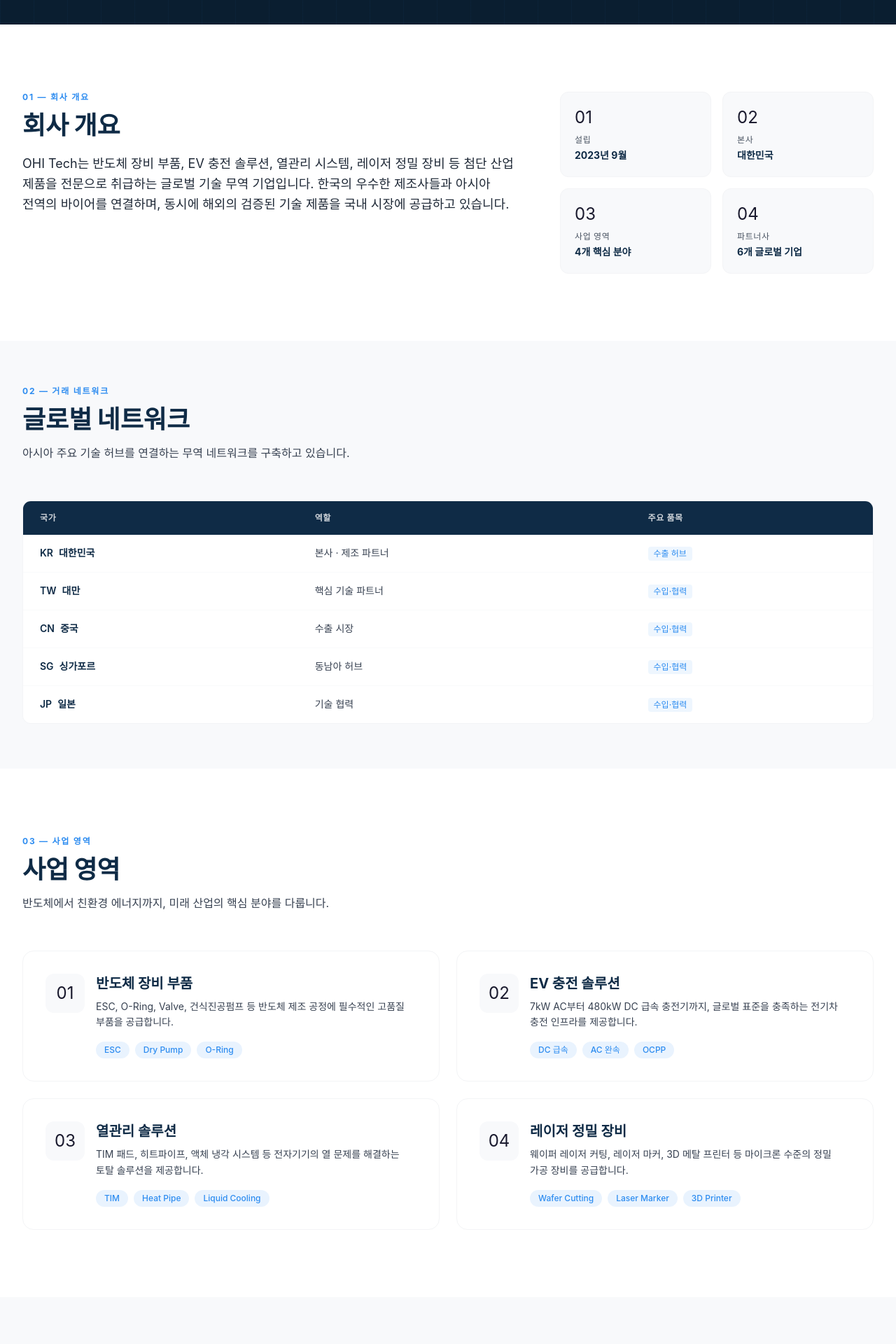
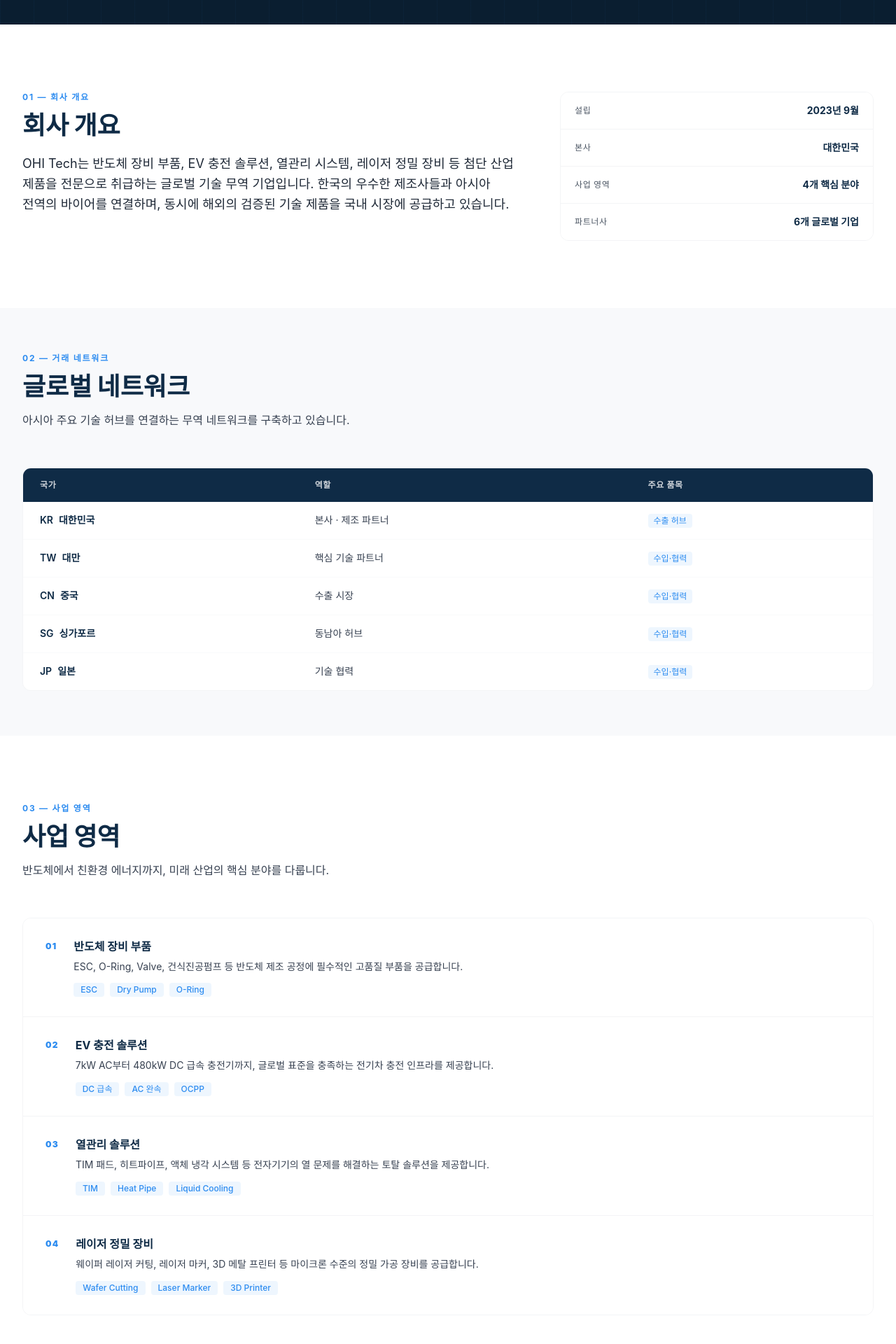
Before and after one commit to Jino00/ohitech-website, a Next.js app: page /about in a window 1280 px wide. Shown: the part 560-2480 px from the top of the page at 70% size. Built offline with nearby package versions, Linux system fonts and the light colour scheme; a web font is replaced by a local one.

Commit message:
style(design): FINDING-017~020 — about page: remove hover gradient, flatten business area cards, simplify why-us grid, dark CTA

```diff
--- a/src/app/about/page.tsx
+++ b/src/app/about/page.tsx
@@ -266,17 +266,16 @@
                 <p className="text-gray-700 text-lg leading-relaxed">{c.overviewText}</p>
               </div>
               {/* Key Facts */}
-              <div className="lg:col-span-2 grid grid-cols-2 gap-4">
+              <div className="lg:col-span-2 divide-y divide-gray-100 border border-gray-100 rounded-xl overflow-hidden">
                 {[
-                  { label: c.founded, value: c.foundedVal, icon: "01" },
-                  { label: c.hq, value: c.hqVal, icon: "02" },
-                  { label: c.business, value: c.businessVal, icon: "03" },
-                  { label: c.partners, value: c.partnersVal, icon: "04" },
+                  { label: c.founded, value: c.foundedVal },
+                  { label: c.hq, value: c.hqVal },
+                  { label: c.business, value: c.businessVal },
+                  { label: c.partners, value: c.partnersVal },
                 ].map((item, i) => (
-                  <div key={i} className="bg-[var(--bg-alt)] rounded-xl p-5 border border-gray-100">
-                    <div className="text-2xl mb-2">{item.icon}</div>
-                    <p className="text-xs text-gray-500 uppercase tracking-wider font-medium mb-1">{item.label}</p>
-                    <p className="text-sm font-bold text-[var(--primary)]">{item.value}</p>
+                  <div key={i} className="flex items-center justify-between px-5 py-4 bg-white hover:bg-[var(--bg-alt)] transition-colors">
+                    <span className="text-xs text-gray-500 uppercase tracking-wider font-medium">{item.label}</span>
+                    <span className="text-sm font-bold text-[var(--primary)]">{item.value}</span>
                   </div>
                 ))}
               </div>
@@ -333,28 +332,16 @@
               <p className="text-gray-600 max-w-xl">{c.areasDesc}</p>
             </div>
 
-            <div className="grid md:grid-cols-2 gap-6">
+            <div className="divide-y divide-gray-100 border border-gray-100 rounded-xl overflow-hidden">
               {c.areas.map((area, i) => (
-                <div key={i} className="card-hover group relative rounded-2xl border border-gray-100 p-8 overflow-hidden">
-                  {/* Background accent on hover */}
-                  <div className="absolute inset-0 bg-gradient-to-br from-[var(--primary)] to-[var(--accent)] opacity-0 group-hover:opacity-100 transition-opacity duration-500" />
-                  <div className="relative z-10">
-                    <div className="flex items-start gap-4 mb-4">
-                      <div className="w-14 h-14 rounded-xl bg-[var(--bg-alt)] group-hover:bg-white/20 flex items-center justify-center text-2xl shrink-0 transition-colors duration-500">
-                        {area.icon}
-                      </div>
-                      <div>
-                        <h3 className="text-xl font-bold text-[var(--primary)] group-hover:text-white mb-2 transition-colors duration-500">
-                          {area.title}
-                        </h3>
-                        <p className="text-sm text-gray-600 group-hover:text-white/80 leading-relaxed transition-colors duration-500">
-                          {area.desc}
-                        </p>
-                      </div>
-                    </div>
-                    <div className="flex flex-wrap gap-2 mt-4 ml-[4.5rem]">
+                <div key={i} className="group flex items-start gap-6 px-8 py-7 bg-white hover:bg-[var(--bg-alt)] transition-colors">
+                  <span className="text-xs font-black text-[var(--accent)] tracking-widest mt-1 shrink-0">{area.icon}</span>
+                  <div className="min-w-0 flex-1">
+                    <h3 className="text-base font-bold text-[var(--primary)] mb-1.5">{area.title}</h3>
+                    <p className="text-sm text-gray-600 leading-relaxed mb-3">{area.desc}</p>
+                    <div className="flex flex-wrap gap-2">
                       {area.tags.map((tag, j) => (
-                        <span key={j} className="px-3 py-1 text-xs font-medium bg-[var(--accent)]/10 text-[var(--accent)] group-hover:bg-white/20 group-hover:text-white rounded-full transition-colors duration-500">
+                        <span key={j} className="px-2.5 py-0.5 text-xs font-medium bg-[var(--accent)]/8 text-[var(--accent)] rounded">
                           {tag}
                         </span>
                       ))}
@@ -374,13 +361,11 @@
               <h2 className="text-3xl sm:text-4xl font-black text-[var(--primary)]">{c.strengthsTitle}</h2>
             </div>
 
-            <div className="grid md:grid-cols-2 gap-6">
+            <div className="grid md:grid-cols-2 gap-x-16 gap-y-8">
               {c.strengths.map((item, i) => (
-                <div key={i} className="flex gap-5 p-6 bg-white rounded-xl border border-gray-100">
-                  <div className="shrink-0 w-8 text-right">
-                    <span className="text-3xl font-black text-gray-100 leading-none select-none">{item.num}</span>
-                  </div>
-                  <div className="min-w-0">
+                <div key={i} className="flex gap-4">
+                  <span className="text-xs font-black text-[var(--accent)] tracking-widest mt-0.5 shrink-0">{item.num}</span>
+                  <div>
                     <h3 className="text-base font-bold text-[var(--primary)] mb-1.5">{item.title}</h3>
                     <p className="text-sm text-gray-600 leading-relaxed">{item.desc}</p>
                   </div>
@@ -391,23 +376,23 @@
         </section>
 
         {/* CTA */}
-        <section className="py-16 bg-white border-t border-gray-100">
+        <section className="py-20 bg-[var(--primary)]">
           <div className="max-w-7xl mx-auto px-4 sm:px-6 lg:px-8">
-            <div className="flex flex-col md:flex-row md:items-center md:justify-between gap-8">
+            <div className="flex flex-col md:flex-row md:items-end md:justify-between gap-8">
               <div>
-                <h2 className="text-2xl sm:text-3xl font-bold text-[var(--primary)] mb-2">{c.ctaTitle}</h2>
-                <p className="text-gray-500 max-w-lg">{c.ctaDesc}</p>
+                <h2 className="text-3xl sm:text-4xl font-black text-white leading-tight mb-3">{c.ctaTitle}</h2>
+                <p className="text-white/60 max-w-lg leading-relaxed">{c.ctaDesc}</p>
               </div>
               <div className="flex flex-wrap gap-3 shrink-0">
                 <Link
                   href={`/contact?lang=${locale}&type=quote`}
-                  className="px-7 py-3.5 bg-[var(--primary)] text-white font-semibold rounded-lg hover:bg-[var(--primary-light)] transition"
+                  className="px-7 py-3.5 bg-white text-[var(--primary)] font-bold rounded-lg hover:bg-gray-100 transition"
                 >
                   {c.ctaBtn1}
                 </Link>
                 <Link
                   href={`/contact?lang=${locale}`}
-                  className="px-7 py-3.5 border border-gray-200 text-[var(--primary)] font-semibold rounded-lg hover:border-[var(--accent)] hover:text-[var(--accent)] transition"
+                  className="px-7 py-3.5 border border-white/25 text-white font-semibold rounded-lg hover:bg-white/8 transition"
                 >
                   {c.ctaBtn2}
                 </Link>
```
